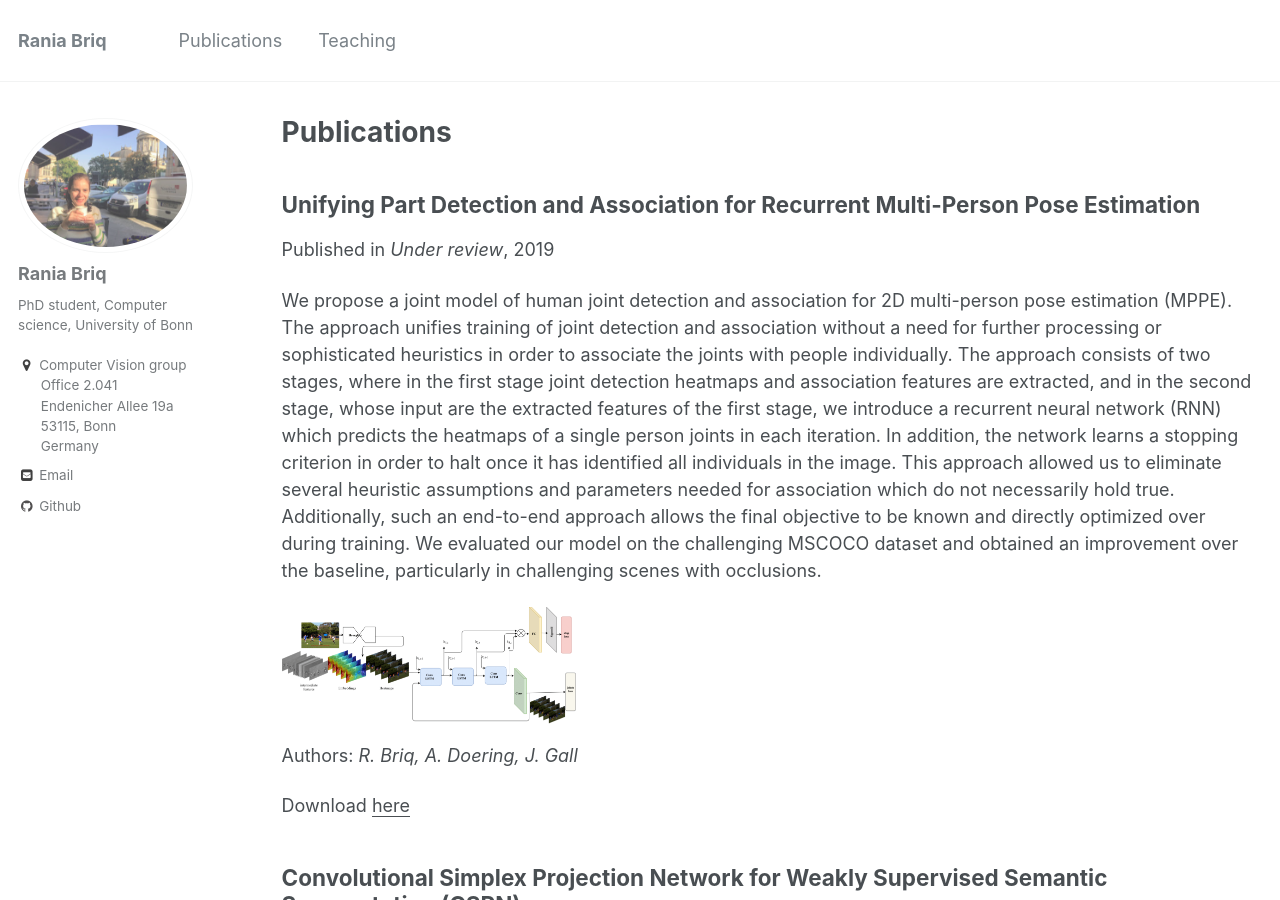
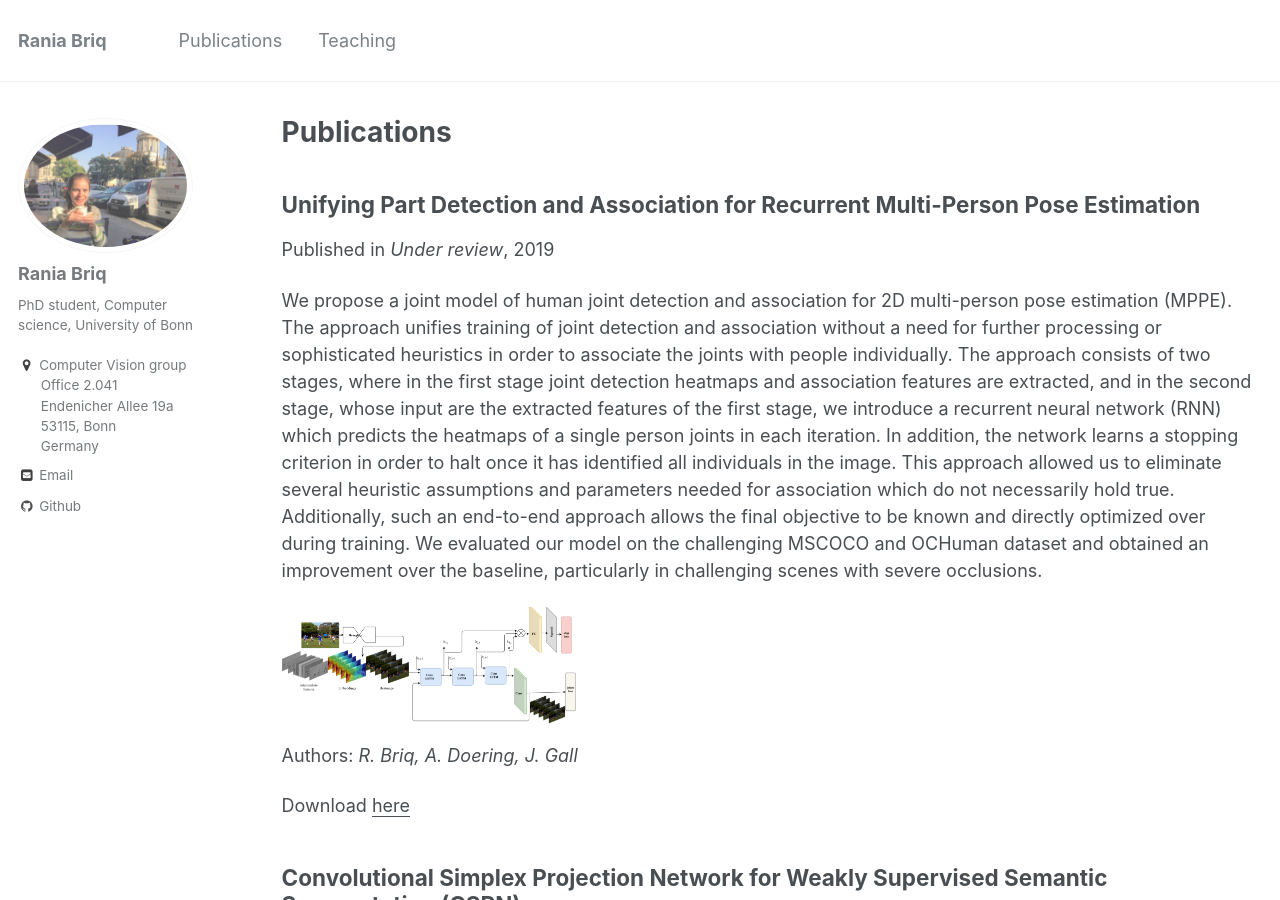
Before and after one commit to briqr/briqr.github.io, a Jekyll site: the page built from _pages/publications.md, in a window 1280 px wide and 900 px high. Built offline with Jekyll 4.4.1, drawn with Linux system fonts in a browser that asks for light colours.

Commit message:
Update 2019-03-15-RMPP.md

```diff
--- a/_publications/2019-03-15-RMPP.md
+++ b/_publications/2019-03-15-RMPP.md
@@ -1,7 +1,7 @@
 ---
 title: "Unifying Part Detection and Association for Recurrent Multi-Person Pose Estimation"
 collection: publications
-excerpt: 'We propose a joint model of human joint detection and association for 2D multi-person pose estimation (MPPE). The approach unifies training of joint detection and association without a need for further processing or sophisticated heuristics in order to associate the joints with people individually. The approach consists of two stages, where in the first stage joint detection heatmaps and association features are extracted, and in the second stage, whose input are the extracted features of the first stage, we introduce a recurrent neural network (RNN) which predicts the heatmaps of a single person joints in each iteration. In addition, the network learns a stopping criterion in order to halt once it has identified all individuals in the image. This approach allowed us to eliminate several heuristic assumptions and parameters needed for association which do not necessarily hold true. Additionally, such an end-to-end approach allows the final objective to be known and directly optimized over during training. We evaluated our model on the challenging MSCOCO dataset and obtained an improvement over the baseline, particularly in challenging scenes with occlusions.'
+excerpt: 'We propose a joint model of human joint detection and association for 2D multi-person pose estimation (MPPE). The approach unifies training of joint detection and association without a need for further processing or sophisticated heuristics in order to associate the joints with people individually. The approach consists of two stages, where in the first stage joint detection heatmaps and association features are extracted, and in the second stage, whose input are the extracted features of the first stage, we introduce a recurrent neural network (RNN) which predicts the heatmaps of a single person joints in each iteration. In addition, the network learns a stopping criterion in order to halt once it has identified all individuals in the image. This approach allowed us to eliminate several heuristic assumptions and parameters needed for association which do not necessarily hold true. Additionally, such an end-to-end approach allows the final objective to be known and directly optimized over during training. We evaluated our model on the challenging MSCOCO and OCHuman dataset and obtained an improvement over the baseline, particularly in challenging scenes with severe occlusions.'
 date: 2019-March-15
 venue: 'Under review'
 paperurl: 'https://arxiv.org/abs/1904.11864'
```
